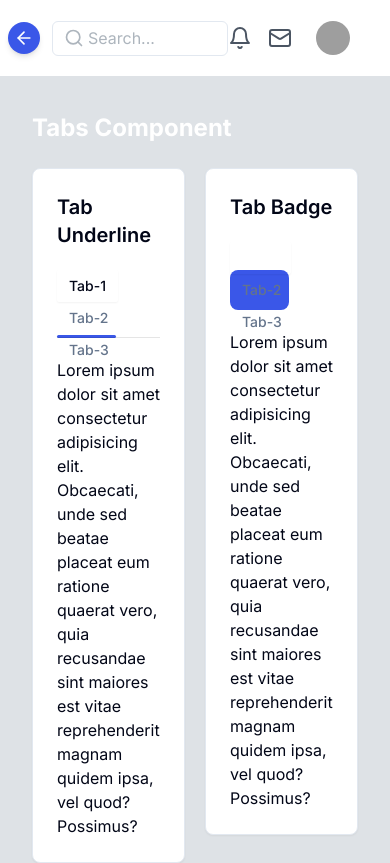
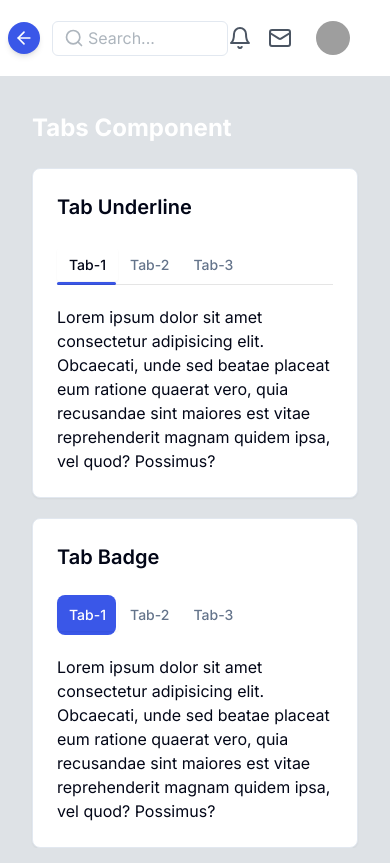
Before and after one commit to saefulbarkah/hope-ui-next, a Next.js app in the folder packages/: page /ui/components/tabs in a window 390 px wide. Built offline with nearby package versions, Linux system fonts and the light colour scheme; grey boxes are pictures that could not be loaded.

Commit message:
fix(tab): fix layout page tab on mobile device

```diff
--- a/packages/src/features/components/tabs/feature-tab.tsx
+++ b/packages/src/features/components/tabs/feature-tab.tsx
@@ -71,7 +71,7 @@
 
 export const FeatureTab = () => {
   return (
-    <div className="grid grid-cols-2 items-start gap-5">
+    <div className="grid grid-cols-1 items-start gap-5 lg:grid-cols-2">
       <TabUnderLine />
       <TabBadge />
     </div>
```
